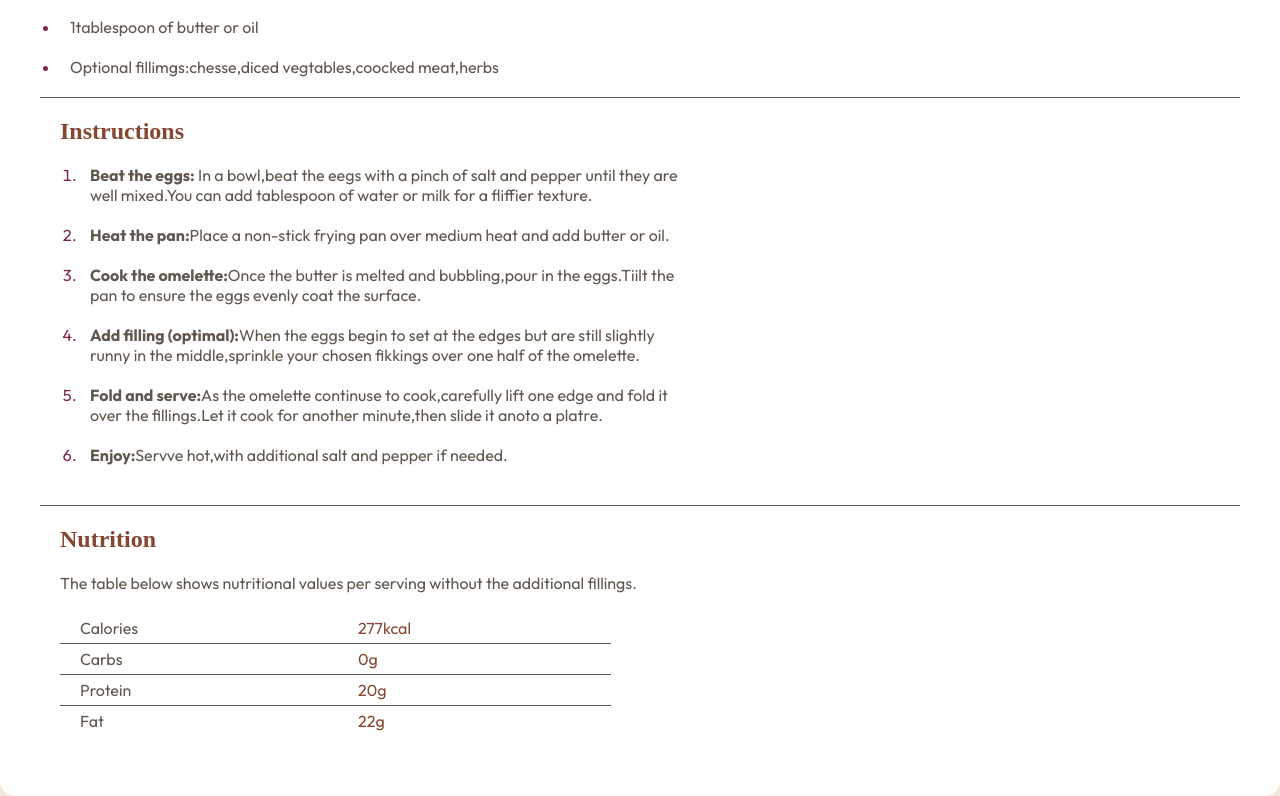
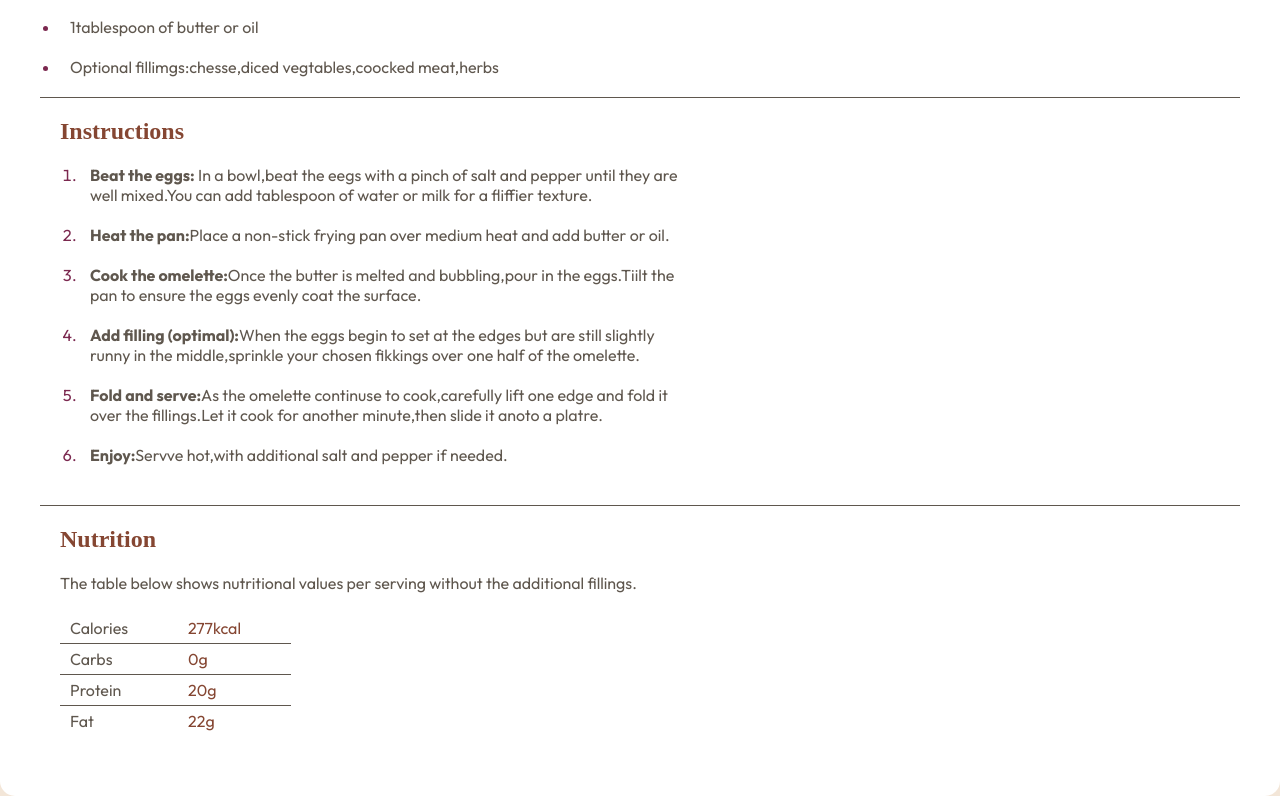
Before and after one commit to rajabi-qazal/Web-Design, a plain HTML site: page project-04/index.html in a window 1280 px wide. Shown: the part 1112-1908 px from the top of the page. Drawn offline with Linux system fonts and the light colour scheme.

Commit message:
Add files via upload

```diff
--- a/project-04/style.css
+++ b/project-04/style.css
@@ -112,7 +112,13 @@ table{
 
     }
     img{
+        width: 100%;
         border-radius: 0;
+        padding: 0;
+    }
+    td{
+        padding-right: 50px;
+        padding-left: 10px;
     }
 
 }
```
